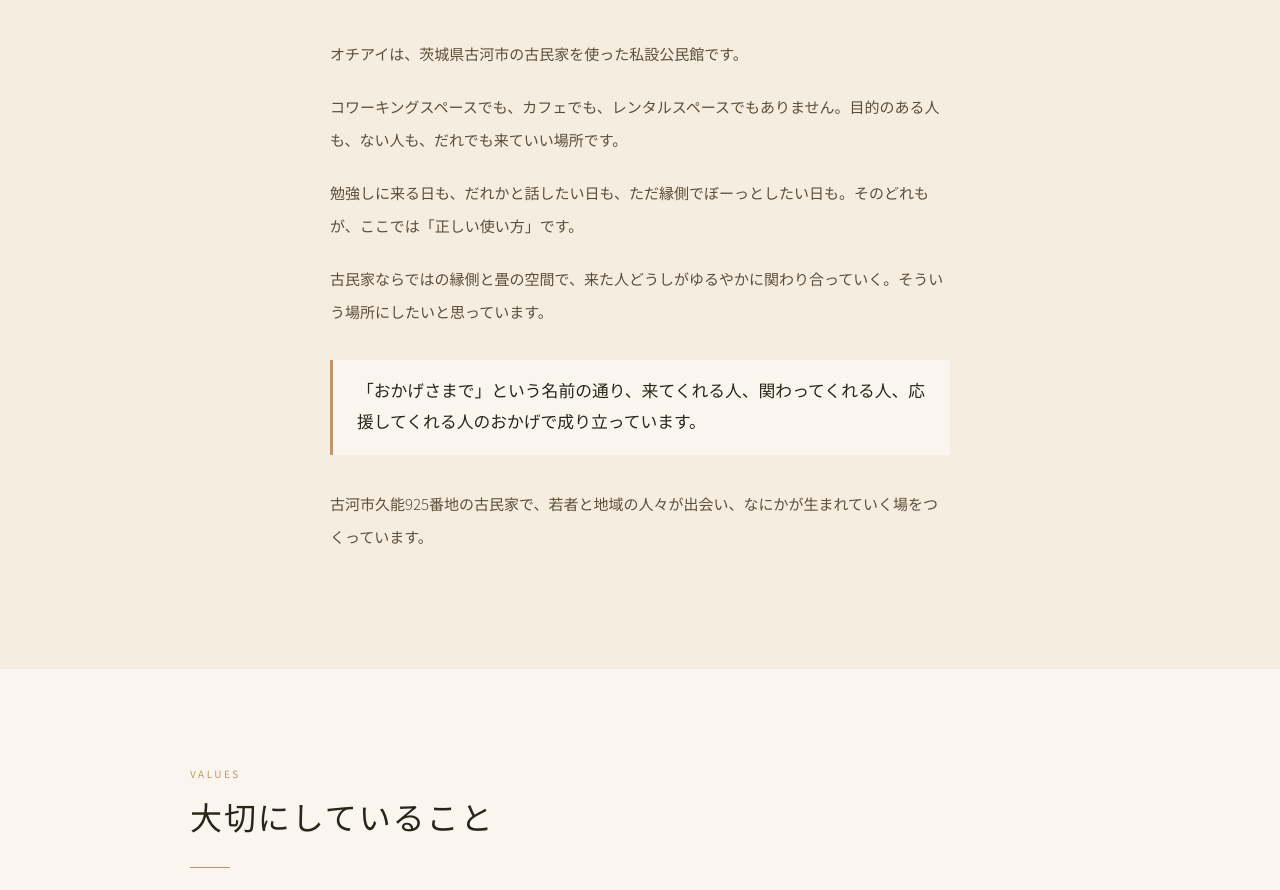
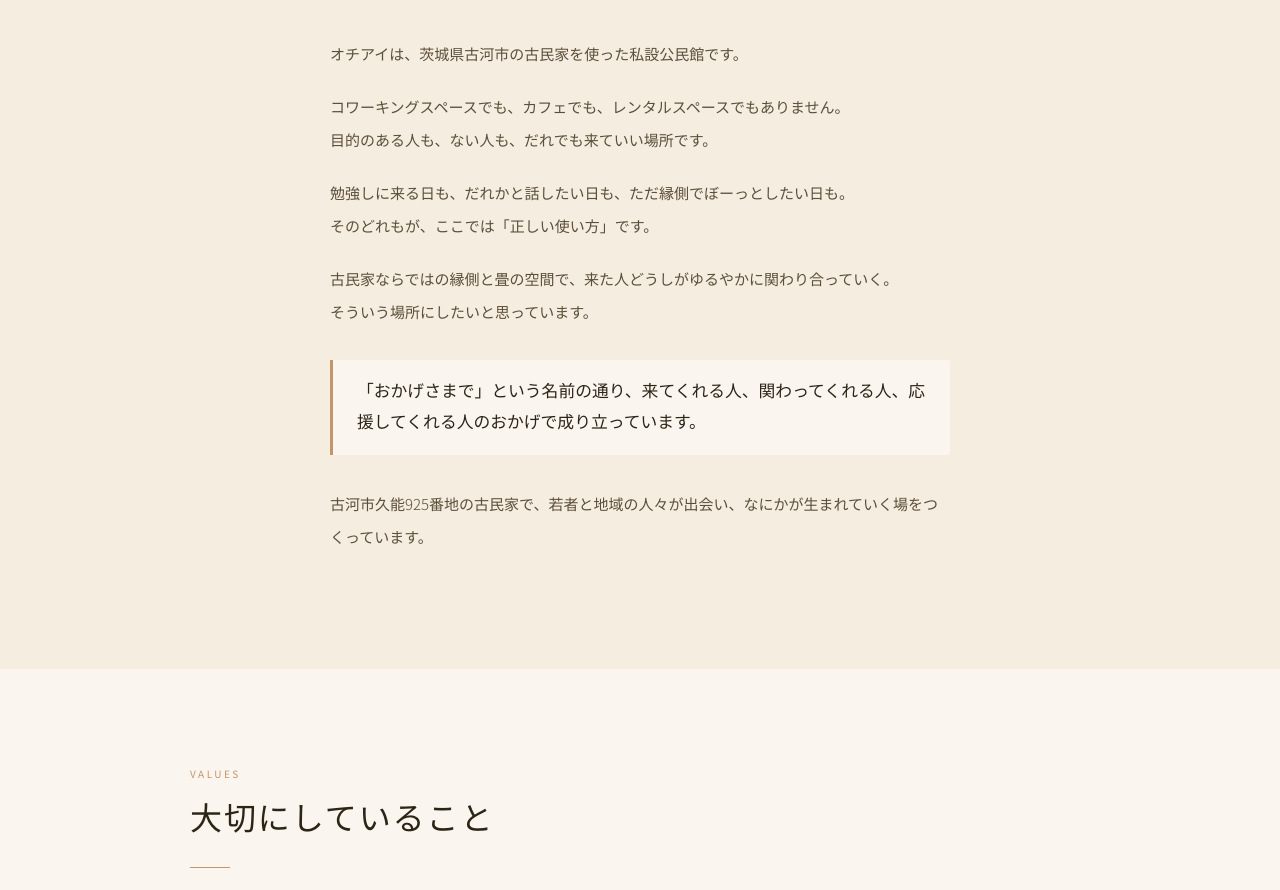
Before and after one commit to ochiai0515/ochiai-site, a plain HTML site: page index.html in a window 1280 px wide. Shown: the part 1119-2009 px from the top of the page. Drawn offline with Linux system fonts and the light colour scheme.

Commit message:
本文の改行を修正

```diff
--- a/index.html
+++ b/index.html
@@ -1167,9 +1167,9 @@
     </div>
     <div class="intro-body fade-in">
       <p>オチアイは、茨城県古河市の古民家を使った私設公民館です。</p>
-      <p>コワーキングスペースでも、カフェでも、レンタルスペースでもありません。目的のある人も、ない人も、だれでも来ていい場所です。</p>
-      <p>勉強しに来る日も、だれかと話したい日も、ただ縁側でぼーっとしたい日も。そのどれもが、ここでは「正しい使い方」です。</p>
-      <p>古民家ならではの縁側と畳の空間で、来た人どうしがゆるやかに関わり合っていく。そういう場所にしたいと思っています。</p>
+      <p>コワーキングスペースでも、カフェでも、レンタルスペースでもありません。<br>目的のある人も、ない人も、だれでも来ていい場所です。</p>
+      <p>勉強しに来る日も、だれかと話したい日も、ただ縁側でぼーっとしたい日も。<br>そのどれもが、ここでは「正しい使い方」です。</p>
+      <p>古民家ならではの縁側と畳の空間で、来た人どうしがゆるやかに関わり合っていく。<br>そういう場所にしたいと思っています。</p>
       <blockquote class="text-highlight">「おかげさまで」という名前の通り、来てくれる人、関わってくれる人、応援してくれる人のおかげで成り立っています。</blockquote>
       <p>古河市久能925番地の古民家で、若者と地域の人々が出会い、なにかが生まれていく場をつくっています。</p>
     </div>
```
